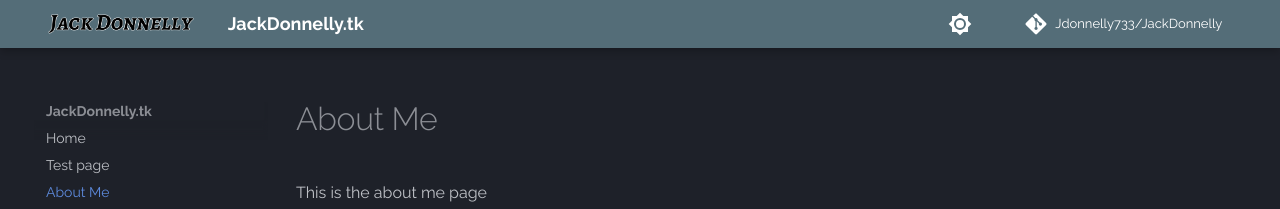
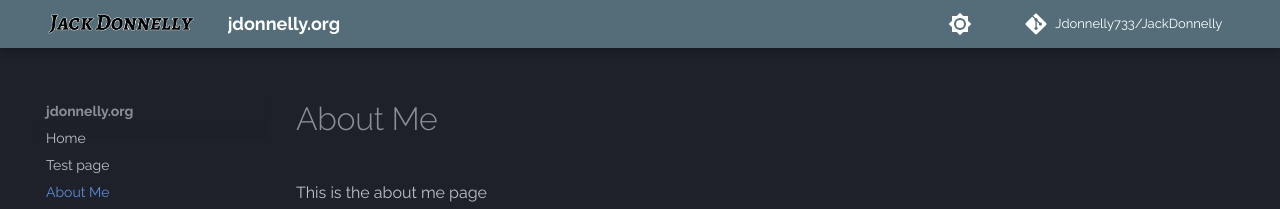
Before and after one commit to Jdonnelly733/JackDonnelly, an MkDocs documentation site: the page built from docs/bio.md, in a window 1280 px wide. Shown: the top 209 px of the page. Built offline with MkDocs 1.6.1 and Material for MkDocs 9.7.7, drawn with Linux system fonts in a browser that asks for light colours; comment, search, counter and statistics services are not loaded.

```diff
--- a/mkdocs.yml
+++ b/mkdocs.yml
@@ -1,4 +1,4 @@
-site_name: JackDonnelly.tk
+site_name: jdonnelly.org
 site_author: Jack Donnelly
 site_url: httpp://www.jackdonnelly.tk
 site_description: >-
```
